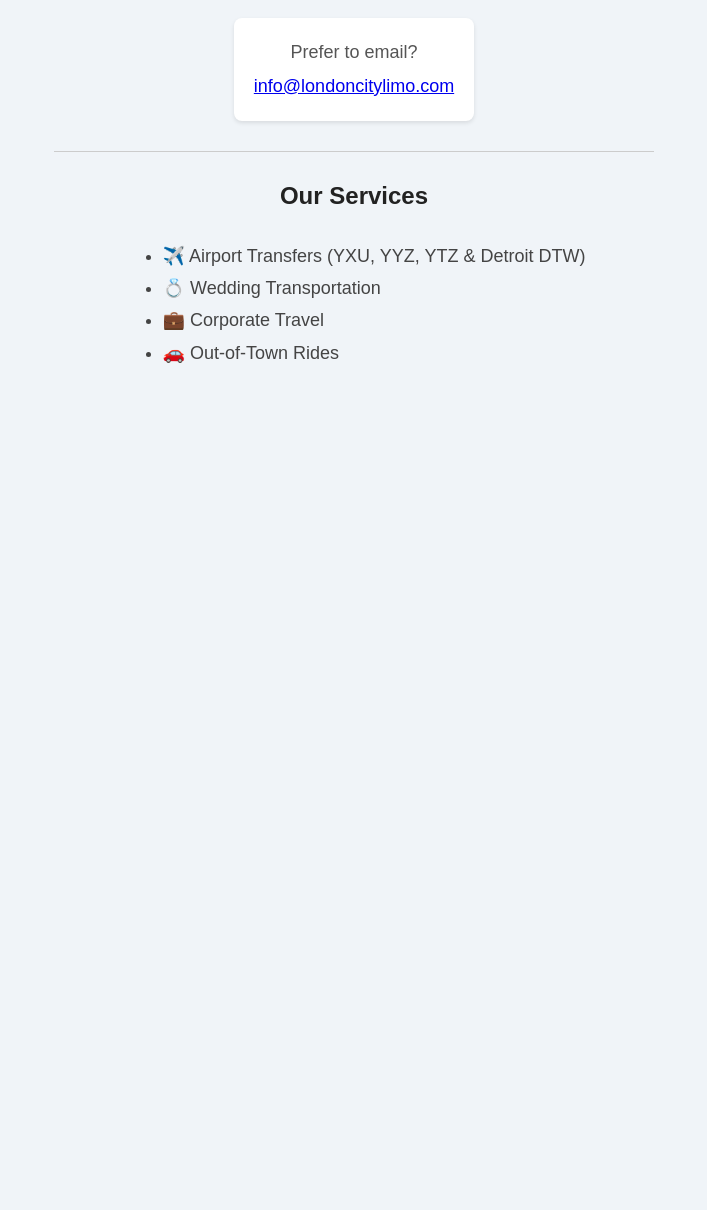
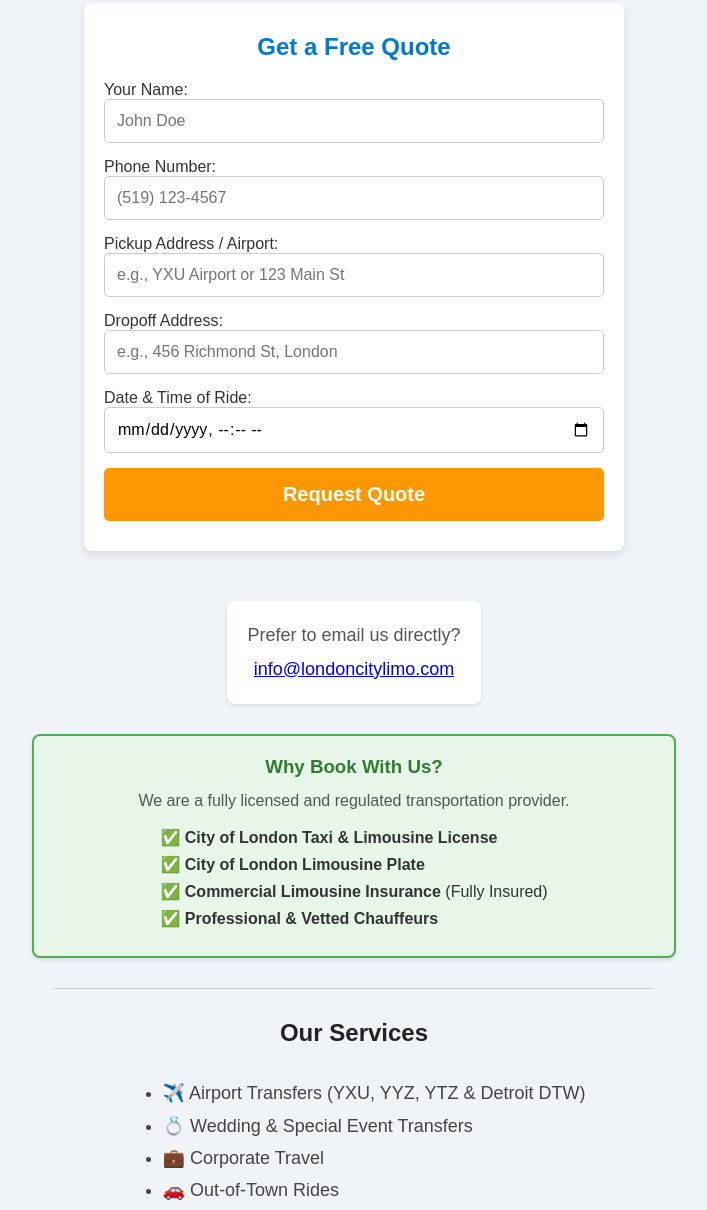
Before and after one commit to iqbalkhan190012-oss/London-City-Limo, a plain HTML site: page index.html in a window 1280 px wide. Shown: the part 1193-2403 px from the top of the page, without its empty margins (286-993 px from the left). Before the commit the page ends 1600 px from the top, so only its background shows below. Drawn offline with Linux system fonts and the light colour scheme.

Commit message:
Enhance SEO and add quote request form
Updated the SEO description and added a quote request form with necessary fields.

```diff
--- a/index.html
+++ b/index.html
@@ -6,7 +6,7 @@
 
     <!-- SEO Title and Description for Google -->
     <title>London City Limo | Airport & Chauffeur Service in London, Ontario</title>
-    <meta name="description" content="Premium limo and airport transfer service in London, Ontario, Canada. Book your ride with London City Limo today.">
+    <meta name="description" content="Premium limo and airport transfer service in London, Ontario, Canada. Fully licensed, insured, and trusted. Book your ride with London City Limo today.">
 
     <style>
         body {
@@ -24,7 +24,7 @@
         }
 
         .subtitle {
-            font-size: 18px; /* Made slightly larger */
+            font-size: 18px;
             color: #555;
             margin-top: 0;
             margin-bottom: 20px;
@@ -49,7 +49,7 @@
             font-size: 18px;
             line-height: 1.6;
             max-width: 600px;
-            margin: 0 auto 20px auto; /* Centers the paragraph text */
+            margin: 0 auto 20px auto;
         }
 
         .btn-container {
@@ -93,14 +93,99 @@
             background-color: #45a049;
         }
 
+        /* --- STYLES FOR QUOTE FORM --- */
+        .quote-form {
+            background: white;
+            padding: 30px 20px;
+            border-radius: 8px;
+            box-shadow: 0 4px 8px rgba(0,0,0,0.1);
+            max-width: 500px;
+            margin: 30px auto;
+            text-align: left;
+        }
+
+        .quote-form h2 {
+            text-align: center;
+            margin-top: 0;
+            color: #0078D4;
+        }
+
+        .quote-form input, .quote-form textarea {
+            width: 100%;
+            padding: 12px;
+            margin-bottom: 15px;
+            border: 1px solid #ccc;
+            border-radius: 5px;
+            box-sizing: border-box;
+            font-family: Arial, sans-serif;
+            font-size: 16px;
+        }
+
+        .quote-form button {
+            width: 100%;
+            padding: 15px;
+            background-color: #ff9800; /* Orange to stand out from call buttons */
+            color: white;
+            border: none;
+            border-radius: 5px;
+            font-size: 20px;
+            font-weight: bold;
+            cursor: pointer;
+            transition: background-color 0.3s;
+        }
+
+        .quote-form button:hover {
+            background-color: #e68a00;
+        }
+        /* -------------------------------- */
+
         .contact-box {
             margin-top: 20px;
             padding: 20px;
-            background: white; /* Kept white so it stands out against the gray background */
+            background: white;
             border-radius: 8px;
             box-shadow: 0 2px 4px rgba(0,0,0,0.1);
             display: inline-block;
         }
+
+        /* --- STYLES FOR TRUST BOX --- */
+        .trust-box {
+            margin-top: 30px;
+            padding: 20px;
+            background-color: #e8f5e9; /* Very light green */
+            border: 2px solid #4CAF50; /* Green border */
+            border-radius: 8px;
+            max-width: 600px;
+            margin-left: auto;
+            margin-right: auto;
+            box-shadow: 0 2px 4px rgba(0,0,0,0.1);
+        }
+
+        .trust-box h3 {
+            color: #2e7d32; /* Dark green */
+            margin-top: 0;
+            margin-bottom: 10px;
+        }
+
+        .trust-box p {
+            margin-bottom: 15px;
+            font-size: 16px;
+        }
+
+        .trust-list {
+            list-style-type: none;
+            padding: 0;
+            margin: 0;
+            text-align: left;
+            display: inline-block;
+            font-size: 16px;
+        }
+
+        .trust-list li {
+            margin-bottom: 8px;
+            color: #333;
+        }
+        /* -------------------------------- */
 
         .services {
             text-align: left;
@@ -108,7 +193,7 @@
             margin-top: 10px;
             font-size: 18px;
             color: #444;
-            line-height: 1.8; /* Makes the list easier to read */
+            line-height: 1.8;
         }
 
         hr {
@@ -126,7 +211,6 @@
     <h1>London City Limo</h1>
     <p class="subtitle">Premium Airport & Chauffeur Service in London, Ontario</p>
 
-    <!-- Make sure your image is named car.jpg and is inside the images folder -->
     <img src="images/car.jpg" alt="London City Limo White Toyota Highlander" class="hero-image">
 
     <h2>Reliable Limo Service in London, Ontario</h2>
@@ -137,9 +221,51 @@
         <a href="tel:+15198715426" class="call-btn">📞 OR CALL US</a>
     </div>
 
+    <!-- QUOTE REQUEST FORM -->
+    <!-- Note: FormSubmit requires a one-time email activation on the first submission -->
+    <div class="quote-form">
+        <h2>Get a Free Quote</h2>
+        <form action="https://formsubmit.co/info@londoncitylimo.com" method="POST">
+
+            <!-- FormSubmit Settings -->
+            <input type="hidden" name="_subject" value="New Quote Request - London City Limo">
+            <input type="hidden" name="_captcha" value="false">
+            <input type="hidden" name="_template" value="table">
+
+            <label for="name">Your Name:</label>
+            <input type="text" id="name" name="Name" required placeholder="John Doe">
+
+            <label for="phone">Phone Number:</label>
+            <input type="tel" id="phone" name="Phone" required placeholder="(519) 123-4567">
+
+            <label for="pickup">Pickup Address / Airport:</label>
+            <input type="text" id="pickup" name="Pickup Location" required placeholder="e.g., YXU Airport or 123 Main St">
+
+            <label for="dropoff">Dropoff Address:</label>
+            <input type="text" id="dropoff" name="Dropoff Location" required placeholder="e.g., 456 Richmond St, London">
+
+            <label for="datetime">Date & Time of Ride:</label>
+            <input type="datetime-local" id="datetime" name="Date and Time" required>
+
+            <button type="submit">Request Quote</button>
+        </form>
+    </div>
+
     <div class="contact-box">
-        <p style="margin: 0;">Prefer to email?</p>
+        <p style="margin: 0;">Prefer to email us directly?</p>
         <p style="margin: 5px 0 0 0; font-size: 18px;"><a href="mailto:info@londoncitylimo.com">info@londoncitylimo.com</a></p>
+    </div>
+
+    <!-- TRUST SECTION -->
+    <div class="trust-box">
+        <h3>Why Book With Us?</h3>
+        <p>We are a fully licensed and regulated transportation provider.</p>
+        <ul class="trust-list">
+            <li>✅ <strong>City of London Taxi & Limousine License</strong></li>
+            <li>✅ <strong>City of London Limousine Plate</strong></li>
+            <li>✅ <strong>Commercial Limousine Insurance</strong> (Fully Insured)</li>
+            <li>✅ <strong>Professional & Vetted Chauffeurs</strong></li>
+        </ul>
     </div>
 
     <hr>
@@ -147,7 +273,7 @@
     <h2>Our Services</h2>
     <ul class="services">
         <li>✈️ Airport Transfers (YXU, YYZ, YTZ & Detroit DTW)</li>
-        <li>💍 Wedding Transportation</li>
+        <li>💍 Wedding & Special Event Transfers</li>
         <li>💼 Corporate Travel</li>
         <li>🚗 Out-of-Town Rides</li>
     </ul>
```
